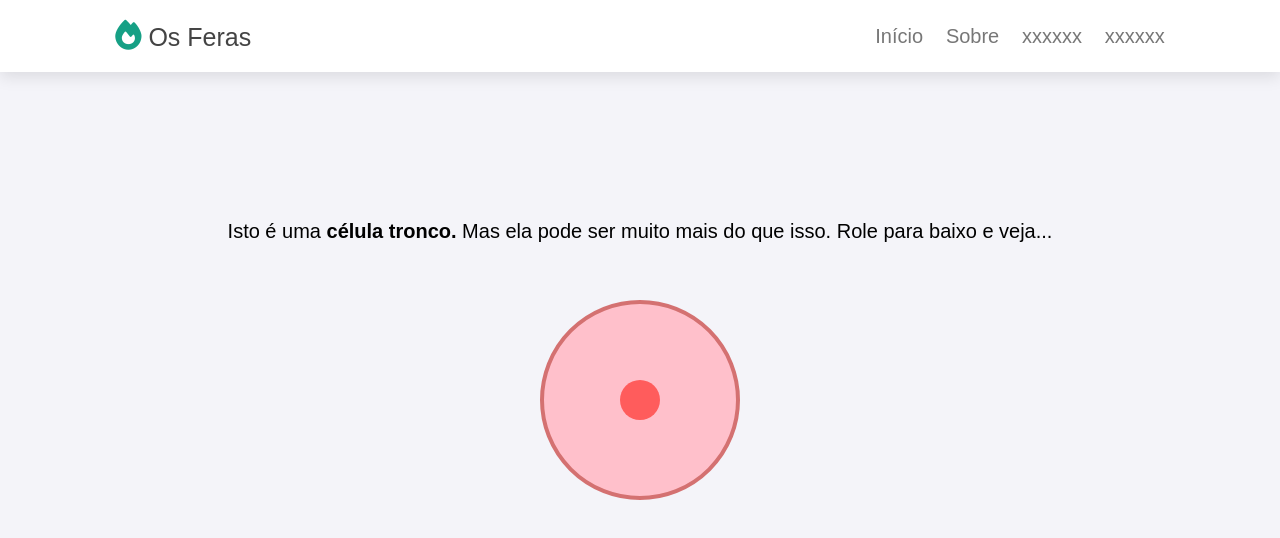
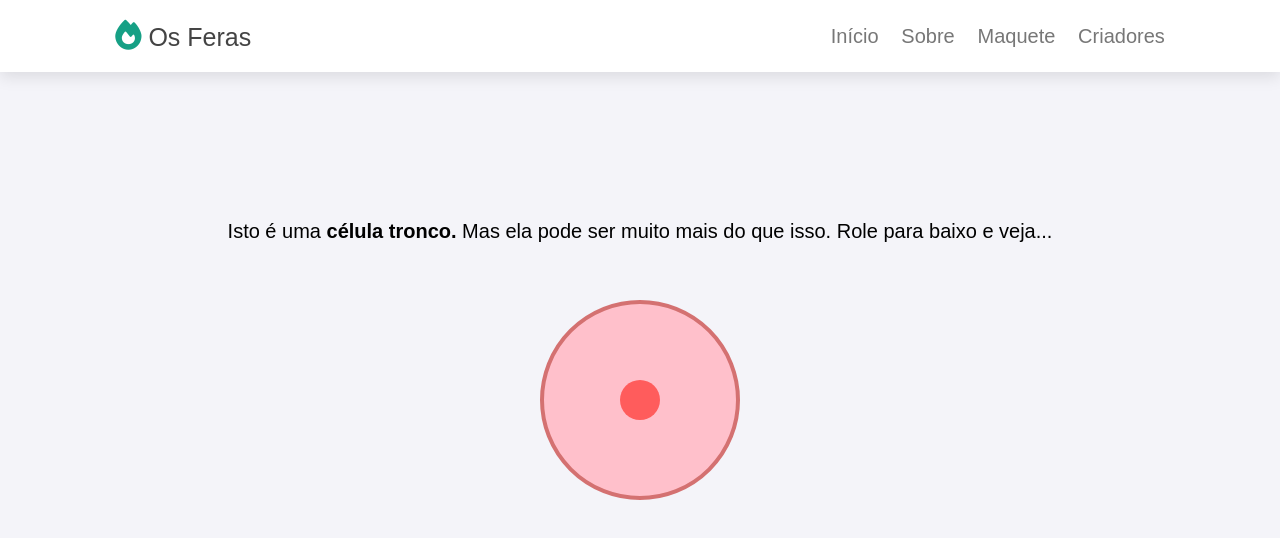
Before and after one commit to gabriel-per/BiomaqueteTronco, a plain HTML site: page HTML/home.html in a window 1280 px wide. Shown: the top 538 px of the page. Drawn offline with Linux system fonts and the light colour scheme.

Commit message:
Update home.html

```diff
--- a/HTML/home.html
+++ b/HTML/home.html
@@ -3,7 +3,7 @@
 <head>
   <meta charset="UTF-8">
   <meta name="viewport" content="width=device-width, initial-scale=1.0">
-  <title>Cell Morphing</title>
+  <title>Home</title>
   <style>
   </style>
   <link rel="stylesheet" href="../CSS/style.css">
@@ -26,8 +26,8 @@
     <nav class="navbar">
         <a href="home.html">Início</a>
         <a href="about.html">Sobre</a>
-        <a href="#">xxxxxx</a>
-        <a href="#">xxxxxx</a>
+        <a href="maquete.html">Maquete</a>
+        <a href="creators.html">Criadores</a>
     </nav>
     <div id="menu-btn" class="fas fa-bars"></div>
 </header>
```
